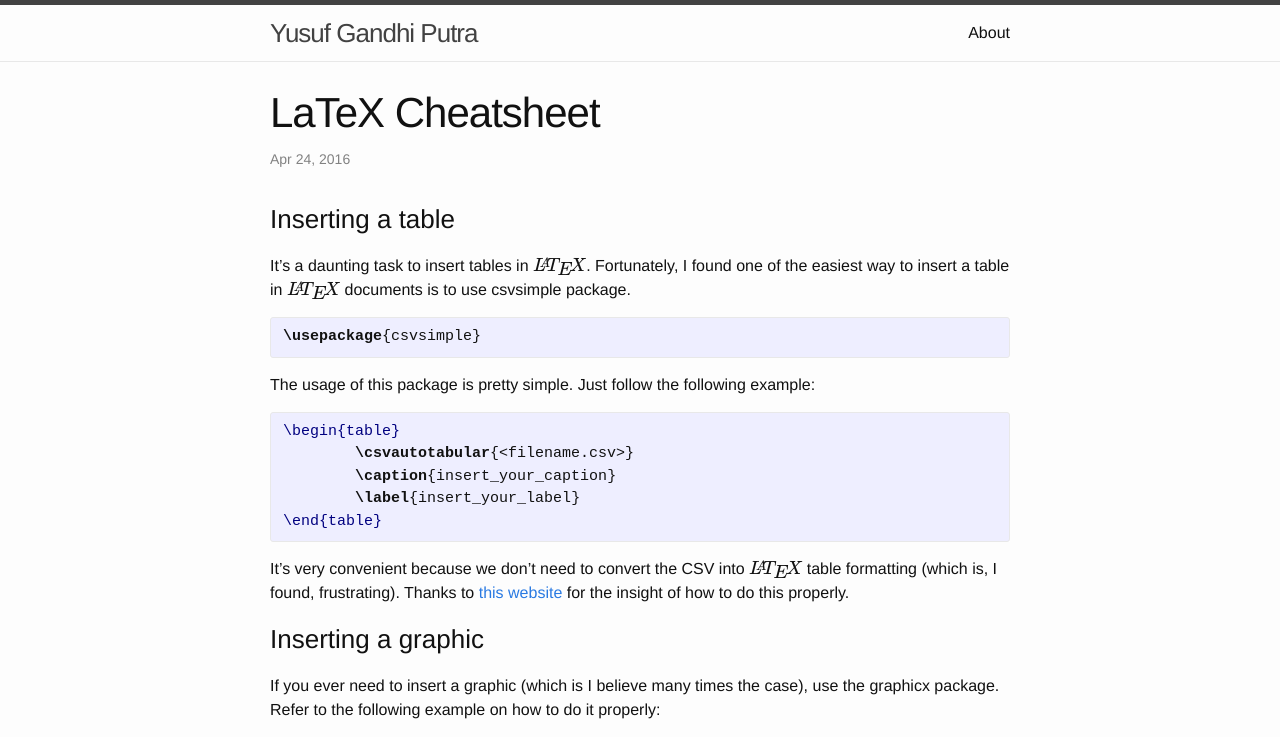
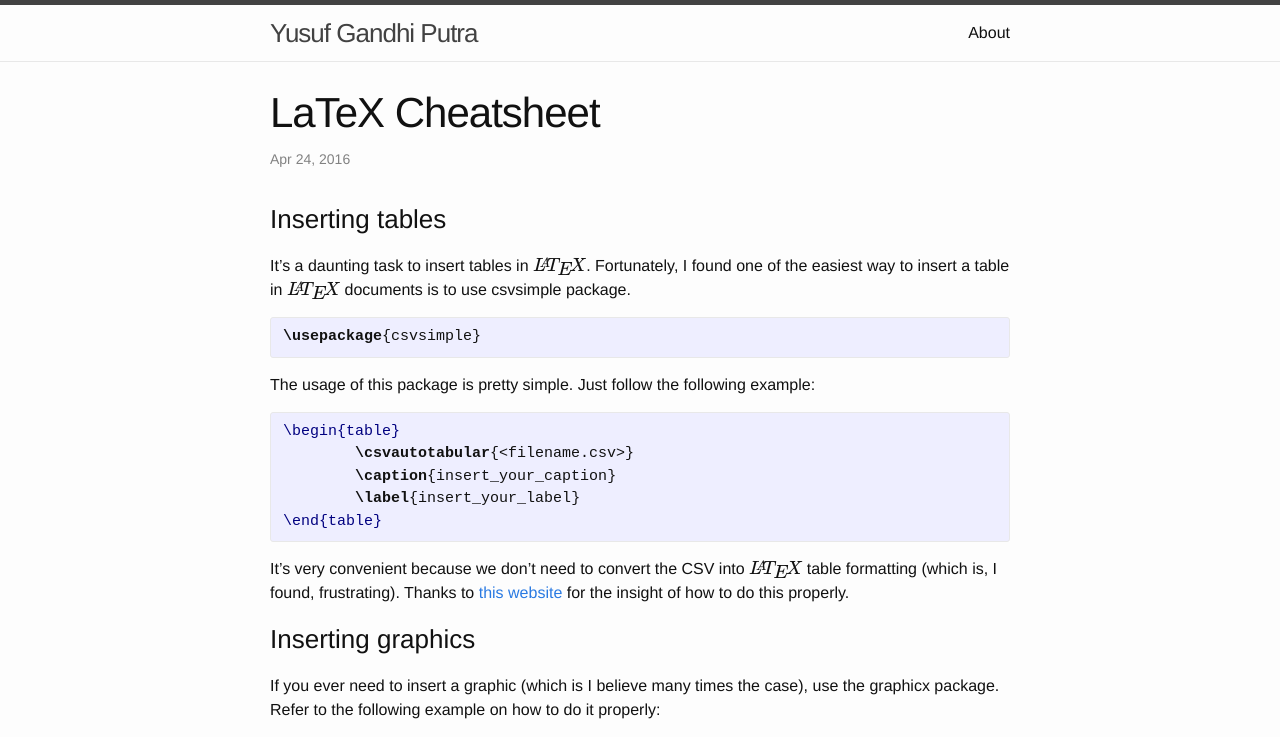
Before and after one commit to YusufGandhi/YusufGandhi.github.io, a Jekyll site: the page built from _posts/2016-04-24-latex-cheatsheet.markdown, in a window 1280 px wide. Shown: the top 737 px of the page. Built offline with Jekyll 4.4.1, drawn with Linux system fonts in a browser that asks for light colours; formulas are drawn with MathJax 3.

Commit message:
Modified latex cheatsheet post

```diff
--- a/_posts/2016-04-24-latex-cheatsheet.markdown
+++ b/_posts/2016-04-24-latex-cheatsheet.markdown
@@ -5,7 +5,7 @@ date:   2016-04-24 20:38:59 +1000
 categories: latex
 ---
 
-### Inserting a table
+### Inserting tables
 
 It's a daunting task to insert tables in $\LaTeX$. Fortunately, I found one of the easiest way to insert a table in $\LaTeX$ documents is to use csvsimple package.
 
@@ -25,7 +25,7 @@ The usage of this package is pretty simple. Just follow the following example:
 
 It's very convenient because we don't need to convert the CSV into $\LaTeX$ table formatting (which is, I found, frustrating). Thanks to [this website][csv-simple] for the insight of how to do this properly.
 
-### Inserting a graphic
+### Inserting graphics
 
 If you ever need to insert a graphic (which is I believe many times the case), use the graphicx package. Refer to the following example on how to do it properly:
 
```
